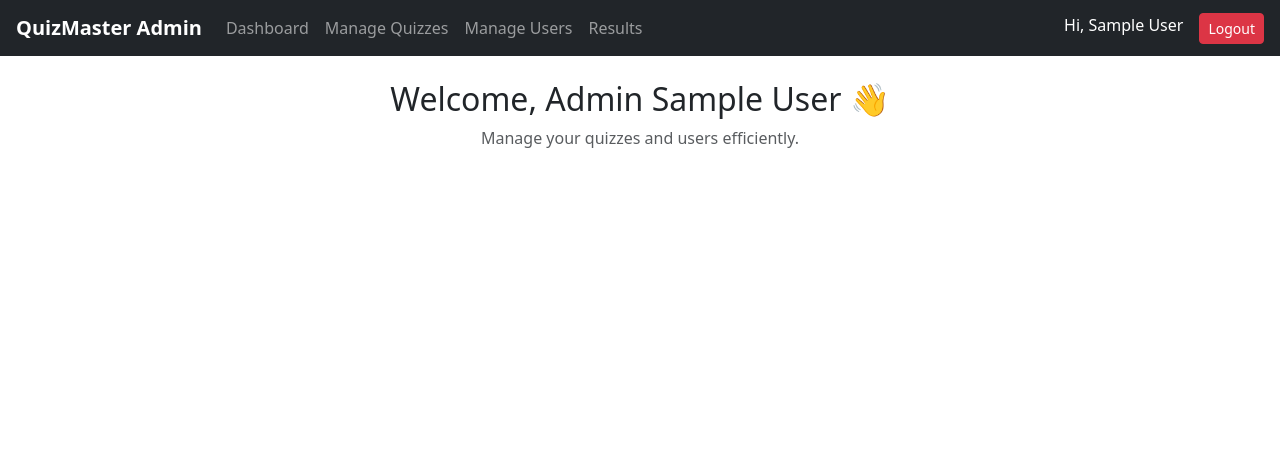
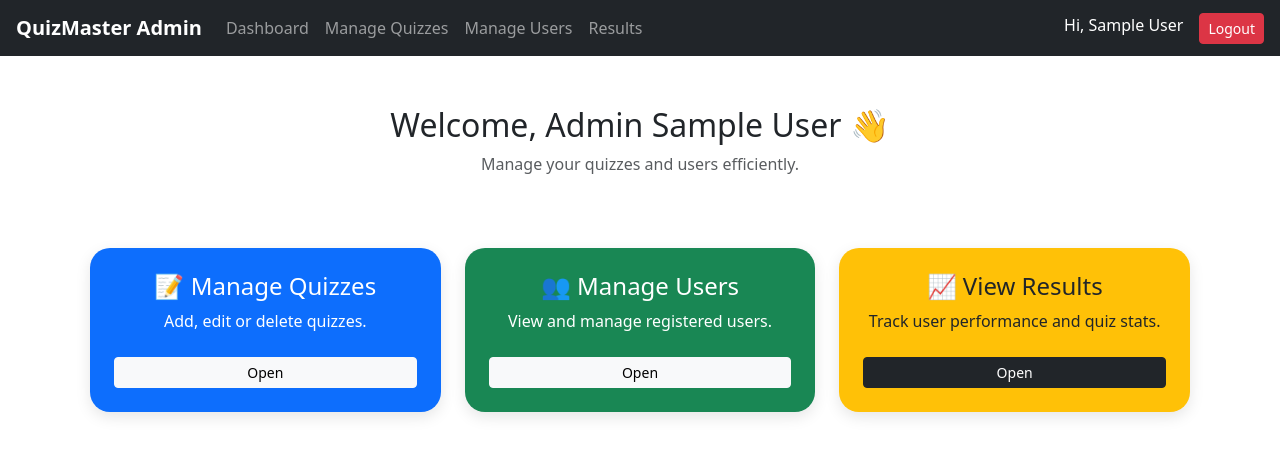
Before and after one commit to Ashu-sCode/miniProject, a PHP site: page /admin/dashboard.php in a window 1280 px wide. Shown: the top 456 px of the page. Run offline with PHP 8.4, Linux system fonts and the light colour scheme; the visitor is signed in with stand-in values (Sample User, id 1).

```diff
--- a/SmartQuiz/admin/dashboard.php
+++ b/SmartQuiz/admin/dashboard.php
@@ -14,14 +14,42 @@ if ($_SESSION['user_role'] !== 'admin') {
     <meta charset="UTF-8">
     <title>Admin Dashboard | Quiz System</title>
     <link href="https://cdn.jsdelivr.net/npm/bootstrap@5.3.3/dist/css/bootstrap.min.css" rel="stylesheet">
+    <style>
+        .dashboard { max-width: 1100px; margin: 50px auto; text-align: center; }
+        .card { border: none; border-radius: 20px; box-shadow: 0 5px 15px rgba(0,0,0,0.1); transition: transform .2s; }
+        .card:hover { transform: translateY(-5px); }
+    </style>
 </head>
 <body>
     <?php include '../includes/navbar.php'; ?>
 
-    <div class="dashboard text-center mt-4">
-        <h2>Welcome, Admin <?php echo htmlspecialchars($_SESSION['user_name']); ?> 👋</h2>
+    <div class="dashboard">
+        <h2 class="mt-4">Welcome, Admin <?php echo htmlspecialchars($_SESSION['user_name']); ?> 👋</h2>
         <p class="text-muted">Manage your quizzes and users efficiently.</p>
-        <!-- Cards -->
+
+        <div class="row mt-5 g-4">
+            <div class="col-md-4">
+                <div class="card bg-primary text-white p-4">
+                    <h4>📝 Manage Quizzes</h4>
+                    <p>Add, edit or delete quizzes.</p>
+                    <a href="manage_quiz.php" class="btn btn-light btn-sm mt-2">Open</a>
+                </div>
+            </div>
+            <div class="col-md-4">
+                <div class="card bg-success text-white p-4">
+                    <h4>👥 Manage Users</h4>
+                    <p>View and manage registered users.</p>
+                    <a href="manage_users.php" class="btn btn-light btn-sm mt-2">Open</a>
+                </div>
+            </div>
+            <div class="col-md-4">
+                <div class="card bg-warning text-dark p-4">
+                    <h4>📈 View Results</h4>
+                    <p>Track user performance and quiz stats.</p>
+                    <a href="admin_results.php" class="btn btn-dark btn-sm mt-2">Open</a>
+                </div>
+            </div>
+        </div>
     </div>
 </body>
 </html>
--- a/SmartQuiz/database.sql
+++ b/SmartQuiz/database.sql
@@ -24,7 +24,7 @@ CREATE TABLE quizzes (
   FOREIGN KEY (created_by) REFERENCES users(id)
 );
 
--- Questions table
+-- Questions tables
 CREATE TABLE questions (
   id INT AUTO_INCREMENT PRIMARY KEY,
   quiz_id INT NOT NULL,
--- a/SmartQuiz/includes/navbar.php
+++ b/SmartQuiz/includes/navbar.php
@@ -22,14 +22,14 @@ $user_role = $_SESSION['user_role'] ?? 'user';
     <div class="collapse navbar-collapse" id="navbarNav">
         <ul class="navbar-nav me-auto">
             <?php if ($is_logged_in && $user_role === 'user'): ?>
-                <li class="nav-item"><a class="nav-link" href="/SmartQuiz/user/dashboard.php">Dashboard</a></li>
-                <li class="nav-item"><a class="nav-link" href="/SmartQuiz/user/quiz_list.php">Take Quiz</a></li>
-                <li class="nav-item"><a class="nav-link" href="/SmartQuiz/user/results.php">Results</a></li>
+                <li class="nav-item"><a class="nav-link" href="../user/dashboard.php">Dashboard</a></li>
+                <li class="nav-item"><a class="nav-link" href="../user/quiz_list.php">Take Quiz</a></li>
+                <li class="nav-item"><a class="nav-link" href="../user/results.php">Results</a></li>
             <?php elseif ($is_logged_in && $user_role === 'admin'): ?>
-                <li class="nav-item"><a class="nav-link" href="/SmartQuiz/admin/dashboard.php">Dashboard</a></li>
-                <li class="nav-item"><a class="nav-link" href="/SmartQuiz/admin/manage_quiz.php">Manage Quizzes</a></li>
-                <li class="nav-item"><a class="nav-link" href="/SmartQuiz/admin/manage_users.php">Manage Users</a></li>
-                <li class="nav-item"><a class="nav-link" href="/SmartQuiz/admin/admin_results.php">Results</a></li>
+                <li class="nav-item"><a class="nav-link" href="../admin/dashboard.php">Dashboard</a></li>
+                <li class="nav-item"><a class="nav-link" href="../admin/manage_quiz.php">Manage Quizzes</a></li>
+                <li class="nav-item"><a class="nav-link" href="../admin/manage_users.php">Manage Users</a></li>
+                <li class="nav-item"><a class="nav-link" href="../admin/admin_results.php">Results</a></li>
             <?php endif; ?>
         </ul>
 
```
Also changed, not shown: SmartQuiz/user/dashboard.php (+24 -3 lines), SmartQuiz/user/quiz.php (added, +103 -0 lines), SmartQuiz/user/quiz_list.php (added, +51 -0 lines).
